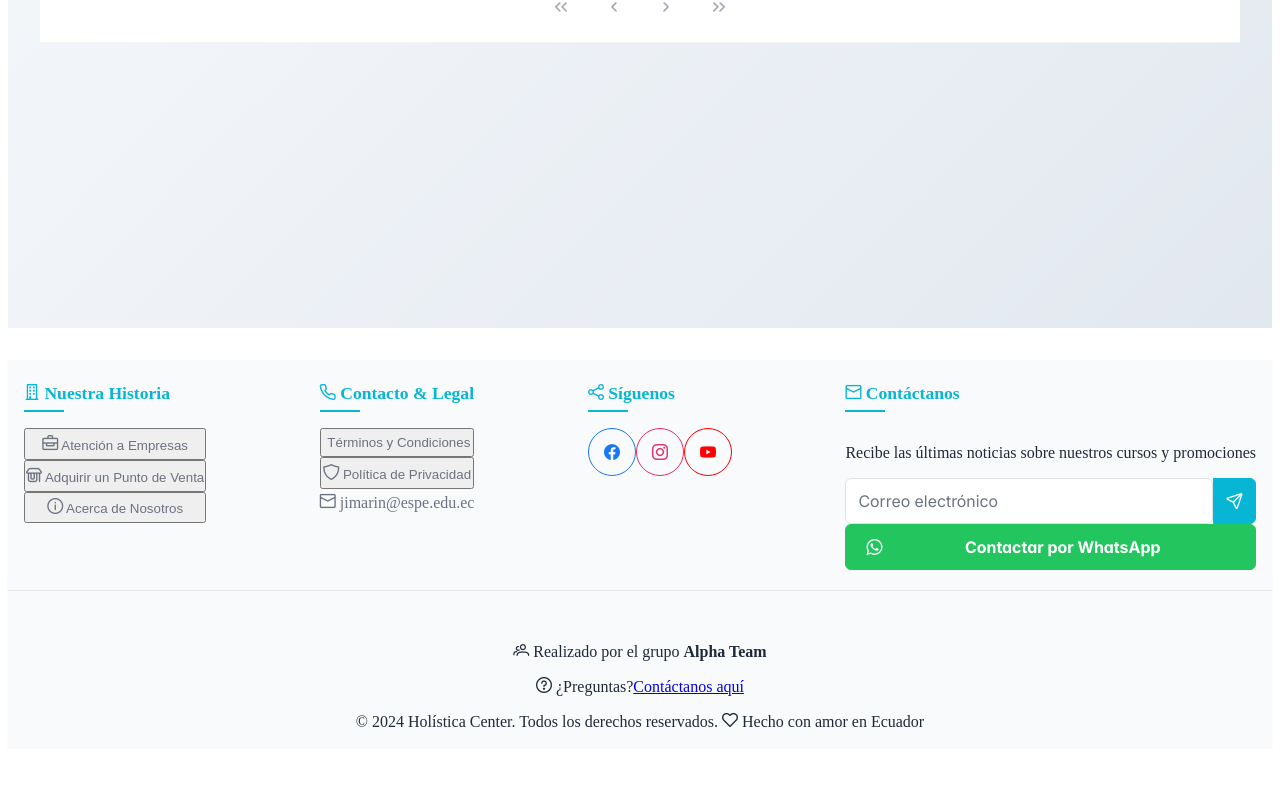
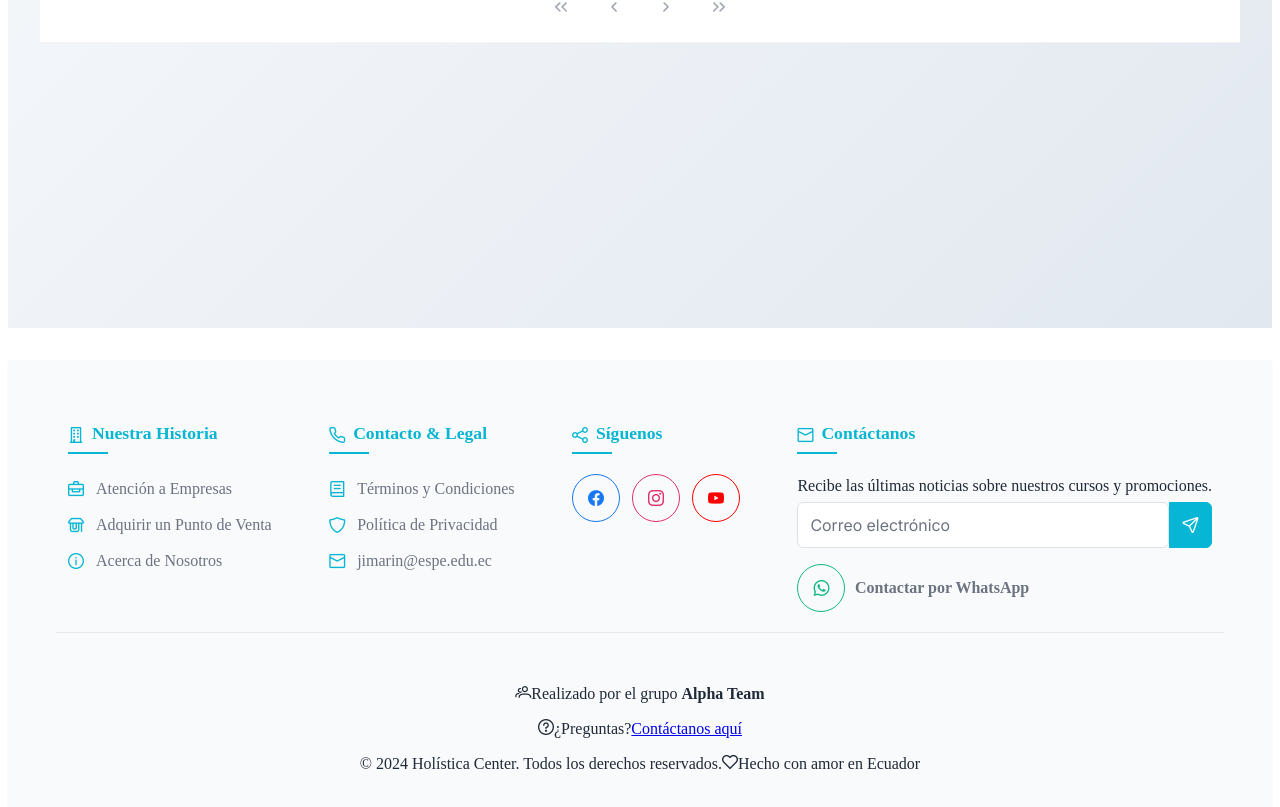
Before and after one commit to marinjosue/202550_Pruebas_Software_Grupo4, a React (Create React App) app in the folder holistica-frontend/: page /courses in a window 1280 px wide. Shown: the part 565-1372 px from the top of the page. Before the commit the page ends 1320 px from the top, so only its background shows below. Built offline with nearby package versions, Linux system fonts and the light colour scheme; no server answers; a web font is replaced by a local one.

Commit message:
upt-footer corregido

```diff
--- a/holistica-frontend/src/components/Footer.js
+++ b/holistica-frontend/src/components/Footer.js
@@ -9,124 +9,151 @@ export default function Footer() {
     <footer className="footer-modern mt-auto">
       <div className="footer-content p-5">
         <div className="grid footer-top">
-          {/* Company Info */}
+          {/* Sección de la Compañía */}
           <div className="col-12 md:col-4 lg:col-3">
-            <div className="footer-section">
-              <h4 className="font-bold flex align-items-center">
-                <i className="pi pi-building mr-2"></i>
-                {' '}Nuestra Historia
+            <section className="footer-section">
+              <h4 className="footer-heading">
+                <i className="pi pi-building"></i>
+                Nuestra Historia
               </h4>
-              <div className="flex flex-column gap-2">
-                <button type="button" className="footer-link flex align-items-center">
-                  <i className="pi pi-briefcase mr-2 text-primary"></i>
-                  {' '}Atención a Empresas
-                </button>
-                <button type="button" className="footer-link flex align-items-center">
-                  <i className="pi pi-shop mr-2 text-primary"></i>
-                  {' '}Adquirir un Punto de Venta
-                </button>
-                <button type="button" className="footer-link flex align-items-center">
-                  <i className="pi pi-info-circle mr-2 text-primary"></i>
-                  {' '}Acerca de Nosotros
-                </button>
-              </div>
-            </div>
+              <nav className="footer-links">
+                <a href="#!" className="footer-link">
+                  <i className="pi pi-briefcase"></i>
+                  Atención a Empresas
+                </a>
+                <a href="#!" className="footer-link">
+                  <i className="pi pi-shop"></i>
+                  Adquirir un Punto de Venta
+                </a>
+                <a href="#!" className="footer-link">
+                  <i className="pi pi-info-circle"></i>
+                  Acerca de Nosotros
+                </a>
+              </nav>
+            </section>
           </div>
 
-          {/* Contact & Legal */}
+          {/* Sección de Contacto y Legal */}
           <div className="col-12 md:col-4 lg:col-3">
-            <div className="footer-section">
-              <h4 className="font-bold flex align-items-center">
-                <i className="pi pi-phone mr-2"></i>
-                {' '}Contacto & Legal
+            <section className="footer-section">
+              <h4 className="footer-heading">
+                <i className="pi pi-phone"></i>
+                Contacto & Legal
               </h4>
-              <div className="flex flex-column gap-2">
-                <button type="button" className="footer-link flex align-items-center">
-                  <i className="pi pi-file-text mr-2 text-primary"></i>
-                  {' '}Términos y Condiciones
-                </button>
-                <button type="button" className="footer-link flex align-items-center">
-                  <i className="pi pi-shield mr-2 text-primary"></i>
-                  {' '}Política de Privacidad
-                </button>
-                <a href="mailto:jimarin@espe.edu.ec" className="footer-link flex align-items-center">
-                  <i className="pi pi-envelope mr-2 text-primary"></i>
-                  {' '}jimarin@espe.edu.ec
+              <nav className="footer-links">
+                <a href="#!" className="footer-link">
+                  <i className="pi pi-book"></i>
+                  Términos y Condiciones
                 </a>
-              </div>
-            </div>
+
+
+                <a href="#!" className="footer-link">
+                  <i className="pi pi-shield"></i>
+                  Política de Privacidad
+                </a>
+                <a href="mailto:jimarin@espe.edu.ec" className="footer-link">
+                  <i className="pi pi-envelope"></i>
+                  jimarin@espe.edu.ec
+                </a>
+              </nav>
+            </section>
           </div>
 
-          {/* Social Media */}
+          {/* Sección de Redes Sociales */}
           <div className="col-12 md:col-4 lg:col-3">
-            <div className="footer-section">
-              <h4 className="font-bold flex align-items-center">
-                <i className="pi pi-share-alt mr-2"></i>
-                {' '}Síguenos
+            <section className="footer-section">
+              <h4 className="footer-heading">
+                <i className="pi pi-share-alt"></i>
+                Síguenos
               </h4>
-              <div className="flex gap-2 flex-wrap">
+              <div className="social-buttons-container">
                 <Button
                   icon="pi pi-facebook"
                   className="p-button-rounded p-button-outlined social-btn facebook-btn"
-                  onClick={() => window.open('https://www.facebook.com/profile.php?id=100009361808424', '_blank', 'noopener')}
+                  onClick={() =>
+                    window.open('https://www.facebook.com/profile.php?id=100009361808424', '_blank', 'noopener')
+                  }
                   aria-label="Facebook"
                 />
                 <Button
                   icon="pi pi-instagram"
                   className="p-button-rounded p-button-outlined social-btn instagram-btn"
-                  onClick={() => window.open('https://www.instagram.com/lum.massagebar/', '_blank', 'noopener')}
+                  onClick={() =>
+                    window.open('https://www.instagram.com/lum.massagebar/', '_blank', 'noopener')
+                  }
                   aria-label="Instagram"
                 />
                 <Button
                   icon="pi pi-youtube"
                   className="p-button-rounded p-button-outlined social-btn youtube-btn"
-                  onClick={() => window.open('https://www.youtube.com/watch?v=Riz724D2Dps', '_blank', 'noopener')}
+                  onClick={() =>
+                    window.open('https://www.youtube.com/watch?v=Riz724D2Dps', '_blank', 'noopener')
+                  }
                   aria-label="YouTube"
                 />
               </div>
-            </div>
+            </section>
           </div>
 
-          {/* Newsletter & WhatsApp */}
+          {/* Sección de Contacto */}
           <div className="col-12 lg:col-3">
-            <div className="footer-section">
-              <h4 className="font-bold flex align-items-center">
-                <i className="pi pi-envelope mr-2"></i>
-                {' '}Contáctanos
+            <section className="footer-section">
+              <h4 className="footer-heading">
+                <i className="pi pi-envelope"></i>
+                Contáctanos
               </h4>
-              <div className="flex flex-column gap-3">
-                <p className="text-sm m-0">Recibe las últimas noticias sobre nuestros cursos y promociones</p>
-                <div className="p-inputgroup">
+              <div className="flex flex-column gap-2">
+                <p className="text-sm m-0 newsletter-copy">
+                  Recibe las últimas noticias sobre nuestros cursos y promociones.
+                </p>
+                <div className="p-inputgroup newsletter-input-group">
                   <InputText placeholder="Correo electrónico" />
                   <Button icon="pi pi-send" className="p-button" />
                 </div>
-                <Button
-                  label="Contactar por WhatsApp"
-                  icon="pi pi-whatsapp"
-                  className="p-button-success"
-                  onClick={() => window.open('https://chat.whatsapp.com/DKUeRaOpLTeEWAmE8gpvhI', '_blank', 'noopener')}
-                />
+
+                {/* WhatsApp separado: botón (solo ícono) + texto enlace */}
+                <div className="whatsapp-row">
+                  <Button
+                    icon="pi pi-whatsapp"
+                    className="p-button-rounded p-button-outlined whatsapp-icon-btn"
+                    onClick={() =>
+                      window.open('https://chat.whatsapp.com/DKUeRaOpLTeEWAmE8gpvhI', '_blank', 'noopener')
+                    }
+                    aria-label="Abrir WhatsApp"
+                  />
+                  <a
+                    href="https://chat.whatsapp.com/DKUeRaOpLTeEWAmE8gpvhI"
+                    target="_blank"
+                    rel="noopener noreferrer"
+                    className="whatsapp-text-link"
+                  >
+                    Contactar por WhatsApp
+                  </a>
+                </div>
               </div>
-            </div>
+            </section>
           </div>
         </div>
 
         <Divider className="my-4" />
 
-        {/* Copyright */}
+        {/* Sección de Copyright */}
         <div className="copyright-section text-center">
           <div className="grid align-items-center">
             <div className="col-12 md:col-6 text-md-left">
               <p className="text-sm m-0">
-                <i className="pi pi-users mr-2 text-primary"></i>
-                {' '}Realizado por el grupo <strong>Alpha Team</strong>
+                <i className="pi pi-users mr-2"></i>
+                Realizado por el grupo <strong>Alpha Team</strong>
               </p>
             </div>
             <div className="col-12 md:col-6 text-md-right">
               <p className="text-sm m-0">
-                <i className="pi pi-question-circle mr-2 text-primary"></i>
-                {' '}¿Preguntas?
-                <a href="mailto:jimarin@espe.edu.ec" className="text-primary font-medium ml-1 no-underline hover:underline">
+                <i className="pi pi-question-circle mr-2"></i>
+                ¿Preguntas?
+                <a
+                  href="mailto:jimarin@espe.edu.ec"
+                  className="text-primary font-medium ml-1 no-underline hover:underline"
+                >
                   Contáctanos aquí
                 </a>
               </p>
@@ -136,10 +163,9 @@ export default function Footer() {
           <div className="mt-3 pt-3 border-top-1 surface-border">
             <p className="text-xs m-0">
               © 2024 Holística Center. Todos los derechos reservados.
-              {' '}
               <span className="ml-2">
                 <i className="pi pi-heart text-pink-500 mx-1"></i>
-                {' '}Hecho con amor en Ecuador
+                Hecho con amor en Ecuador
               </span>
             </p>
           </div>
--- a/holistica-frontend/src/styles/Footer.css
+++ b/holistica-frontend/src/styles/Footer.css
@@ -11,9 +11,8 @@
   --background-white: #ffffff;
   --background-light: #f9fafb;
   --border-color: #e5e7eb;
-  --shadow-sm: 0 1px 2px 0 rgb(0 0 0 / 0.05);
-  --shadow-md: 0 4px 6px -1px rgb(0 0 0 / 0.1), 0 2px 4px -2px rgb(0 0 0 / 0.1);
-  --shadow-lg: 0 10px 15px -3px rgb(0 0 0 / 0.1), 0 4px 6px -4px rgb(0 0 0 / 0.1);
+  --shadow-sm: 0 1px 2px 0 rgba(0, 0, 0, 0.05);
+  --shadow-md: 0 4px 6px -1px rgba(0, 0, 0, 0.1), 0 2px 4px -2px rgba(0, 0, 0, 0.1);
   --border-radius: 0.5rem;
   --transition: all 0.3s cubic-bezier(0.4, 0, 0.2, 1);
 }
@@ -28,17 +27,38 @@
 
 .footer-content {
   background-color: var(--background-light) !important;
+  /* más aire lateral y vertical */
+  padding: 2.5rem 3rem !important;
 }
 
-.footer-section h4 {
-  color: var(--primary-color) !important;
-  font-size: 1.1rem;
-  position: relative;
-  padding-bottom: 0.5rem;
-  margin-bottom: 1rem;
+.footer-top {
+  /* separar columnas y filas de la grilla */
+  row-gap: 2rem;
+  column-gap: 1rem;
 }
 
-.footer-section h4:after {
+.footer-section {
+  display: flex;
+  flex-direction: column;
+  gap: 0.75rem; /* separación entre heading y contenido */
+}
+
+.footer-heading {
+  font-size: 1.1rem;
+  font-weight: bold;
+  color: var(--primary-color) !important;
+  position: relative;
+  padding-bottom: 0.6rem;
+  margin-bottom: 0.5rem;
+}
+
+/* espacio para el ícono del heading */
+.footer-heading i {
+  margin-right: 0.5rem;
+  vertical-align: middle;
+}
+
+.footer-heading::after {
   content: '';
   position: absolute;
   left: 0;
@@ -48,11 +68,28 @@
   background-color: var(--primary-color);
 }
 
+.footer-links {
+  display: flex;
+  flex-direction: column;
+  gap: 0.35rem; /* espacio vertical entre enlaces */
+}
+
 .footer-link {
   color: var(--text-secondary);
   text-decoration: none;
   transition: var(--transition);
-  padding: 0.3rem 0;
+  padding: 0.25rem 0;
+  display: inline-flex;
+  align-items: center;
+  gap: 0.5rem; /* espacio entre ícono y texto */
+  line-height: 1.4;
+}
+
+/* espacio uniforme para todos los íconos de link */
+.footer-link i {
+  color: var(--primary-color);
+  transition: var(--transition);
+  margin-right: 0.25rem; /* respiro extra */
 }
 
 .footer-link:hover {
@@ -60,12 +97,15 @@
   transform: translateX(3px);
 }
 
-.footer-link i {
-  transition: var(--transition);
+.footer-link:hover i {
+  color: var(--primary-hover) !important;
 }
 
-.footer-link:hover i {
-  color: var(--primary-hover) !important;
+/* Contenedor de botones de redes sociales */
+.social-buttons-container {
+  display: flex;
+  gap: 0.75rem;
+  flex-wrap: wrap;
 }
 
 .social-btn {
@@ -76,64 +116,107 @@
   color: #1877f2;
   border-color: #1877f2;
 }
-
 .facebook-btn.p-button-outlined:hover {
   background-color: #1877f2;
-  color: white;
+  color: var(--background-white);
 }
 
 .instagram-btn.p-button-outlined {
   color: #e1306c;
   border-color: #e1306c;
 }
-
 .instagram-btn.p-button-outlined:hover {
   background-color: #e1306c;
-  color: white;
+  color: var(--background-white);
 }
 
 .youtube-btn.p-button-outlined {
   color: #ff0000;
   border-color: #ff0000;
 }
-
 .youtube-btn.p-button-outlined:hover {
   background-color: #ff0000;
-  color: white;
+  color: var(--background-white);
 }
 
-.newsletter-section .p-card {
-  background-color: var(--background-white);
-  border: 1px solid var(--primary-color);
-  border-radius: var(--border-radius);
-  box-shadow: var(--shadow-md);
+/* Newsletter */
+.newsletter-copy {
+  margin: 0;
+  line-height: 1.5;
+}
+.newsletter-input-group {
+  margin-top: 0.25rem;
+  margin-bottom: 0.75rem;
+}
+.newsletter-input-group .p-inputtext {
+  padding-top: 0.7rem;
+  padding-bottom: 0.7rem;
+}
+.newsletter-input-group .p-button {
+  border-top-left-radius: 0;
+  border-bottom-left-radius: 0;
 }
 
+/* WhatsApp separado: botón (solo ícono) + enlace de texto */
+.whatsapp-row {
+  display: flex;
+  align-items: center;
+  gap: 0.6rem;
+  margin-top: 0.25rem;
+}
+.whatsapp-icon-btn.p-button-outlined {
+  border-color: var(--success-color);
+  color: var(--success-color);
+}
+.whatsapp-icon-btn.p-button-outlined:hover {
+  background-color: var(--success-color);
+  color: var(--text-light);
+}
+.whatsapp-text-link {
+  display: inline-flex;
+  align-items: center;
+  gap: 0.4rem;
+  text-decoration: none;
+  font-weight: 600;
+  transition: var(--transition);
+  color: var(--text-secondary);
+  padding: 0.15rem 0;
+}
+.whatsapp-text-link:hover {
+  color: var(--primary-color);
+  transform: translateX(2px);
+}
+
+/* Copyright */
 .copyright-section {
   padding-top: 1rem;
 }
+.copyright-section .grid {
+  row-gap: 0.75rem;
+}
 
-/* Estilos para dispositivos móviles */
+/* Móviles */
 @media (max-width: 768px) {
   .grid > div {
-    margin-bottom: 1.5rem;
+    margin-bottom: 1.25rem;
   }
-
-  .copyright-section div[class*="col-"] {
-    margin-bottom: 0.5rem;
+  .copyright-section .grid > div {
+    margin-bottom: 0.4rem;
+  }
+  .footer-content {
+    padding: 2rem 1.5rem !important; /* mantiene aire, pero más compacto en móvil */
   }
 }
 
-/* Mejora para la versión horizontal en pantallas grandes */
+/* Pantallas grandes: distribución horizontal más suelta */
 @media (min-width: 992px) {
   .footer-top {
     display: flex;
     flex-direction: row;
     justify-content: space-between;
   }
-
   .footer-section {
     flex: 1;
-    padding: 0 1rem;
+    padding: 0 0.75rem;
   }
 }
```
